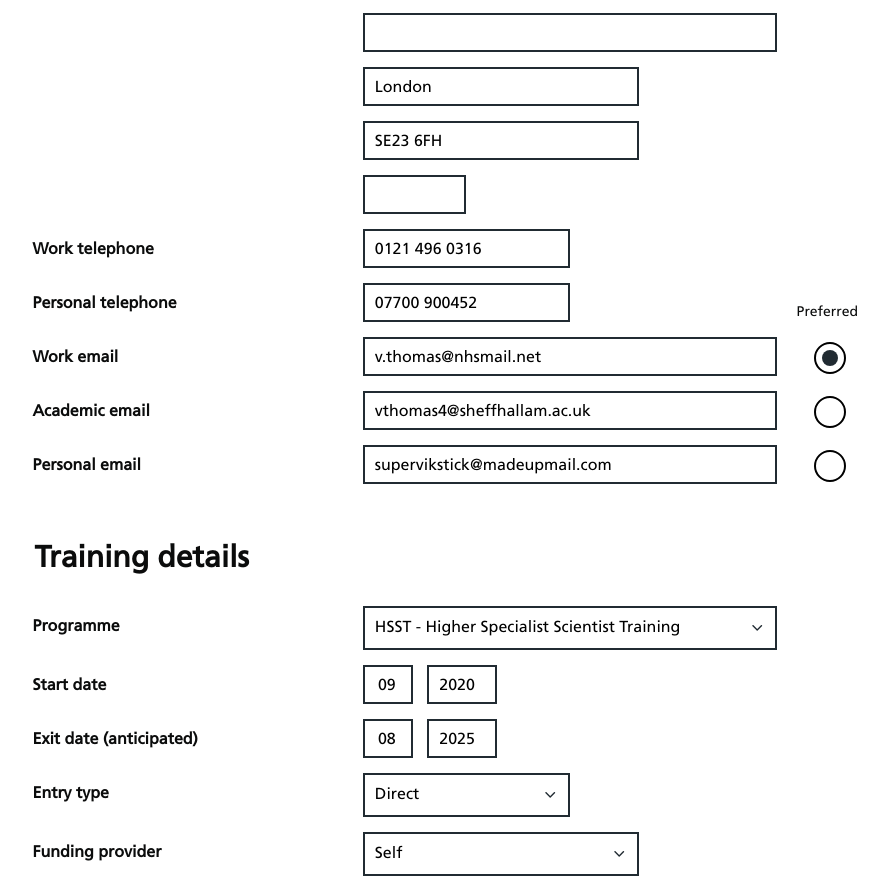
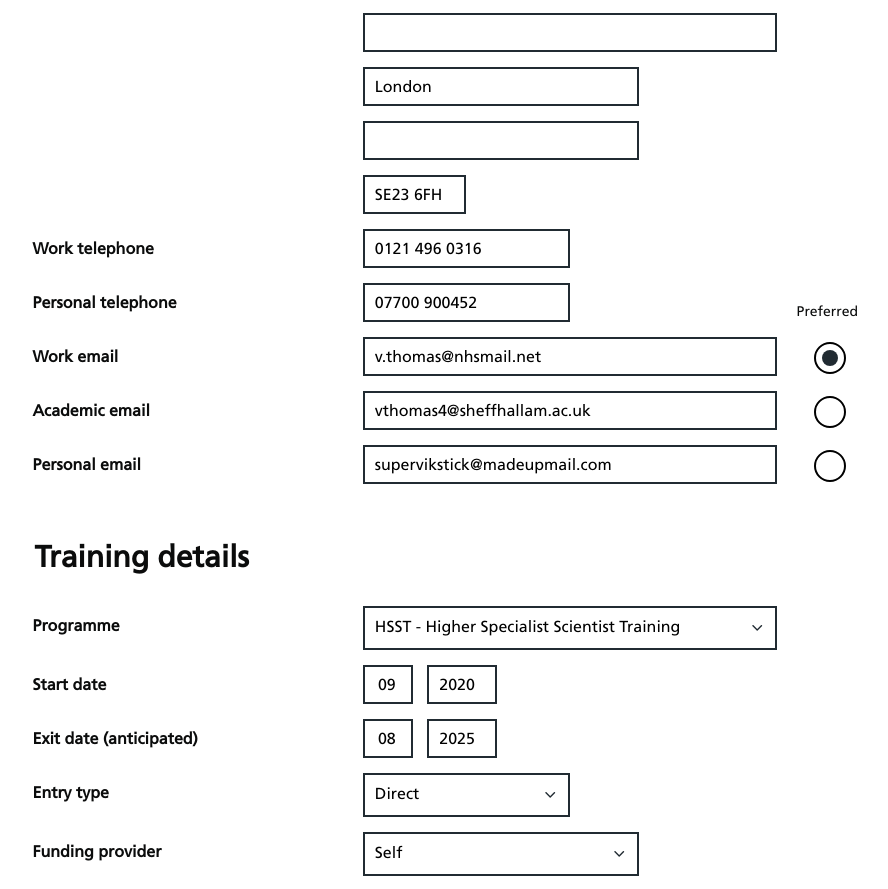
Before and after one commit to torchbox/NSHCS-TMS, a website built with webpack: page index.html in a window 1280 px wide. Shown: the part 938-1827 px from the top of the page, without its empty margins (122-1010 px from the left). Built offline with nearby package versions, Linux system fonts and the light colour scheme.

Commit message:
Fix data

```diff
--- a/index.html
+++ b/index.html
@@ -198,12 +198,12 @@
                         <div class="form__item">
                             <div></div>
                             <label class="form__label sr-only" for="address-4">Address 4</label>
-                            <input class="form__input form__input--two-thirds" type="text" id="address-4" name="address-4" data-form="address-4" value="SE23 6FH"/>
+                            <input class="form__input form__input--two-thirds" type="text" id="address-4" name="address-4" data-form="address-4"/>
                         </div>
                         <div class="form__item">
                             <div></div>
                             <label class="form__label sr-only" for="address-5">Address 5</label>
-                            <input class="form__input form__input--one-quarter" type="text" id="address-5" name="address-5" data-form="address-5"/>
+                            <input class="form__input form__input--one-quarter" type="text" id="address-5" name="address-5" data-form="address-5" value="SE23 6FH"/>
                         </div>
                         <div class="form__item">
                             <label class="form__label" for="work-telephone">Work telephone</label>
```
